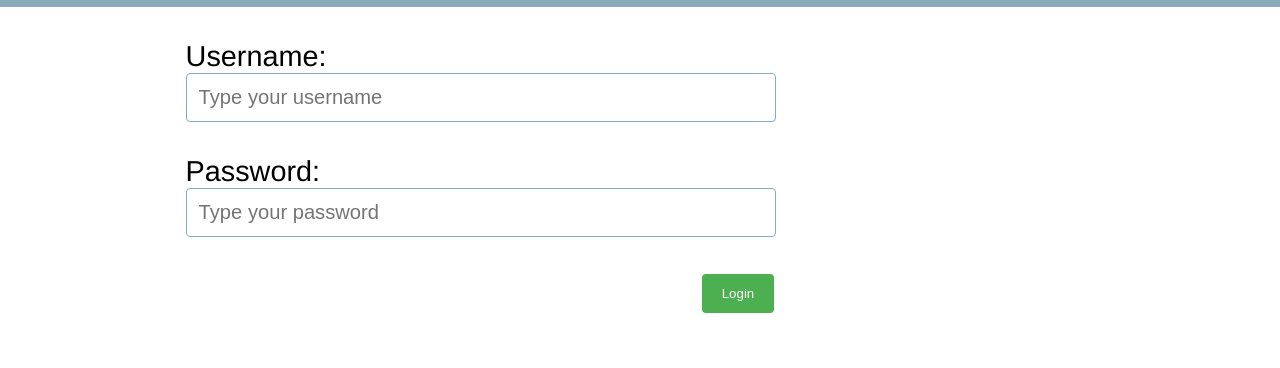
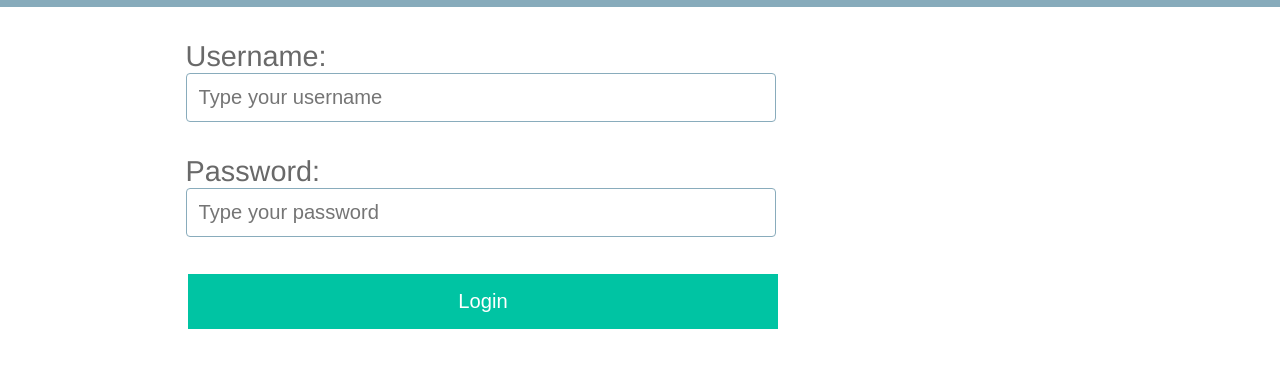
Before and after one commit to longster12/p2u, a plain HTML site: page login.html in a window 1280 px wide. Shown: the part 172-540 px from the top of the page. Drawn offline with Linux system fonts and the light colour scheme.

Commit message:
Login amend

```diff
--- a/css/p2ustyle.css
+++ b/css/p2ustyle.css
@@ -39,6 +39,9 @@
     text-decoration: none;
     margin: 4px 2px;
     cursor: pointer;
+    width:100%;
+    font-size: .7em;
+
 }
 
 .p2u-main__content {
@@ -103,8 +106,7 @@
 }
 
 .p2u-textContent {
-    /* width: 80%; */
-    margin: 15px !important;
+    margin: 0px 15px 15px !important;
     display: block;
     margin: auto;
     color: #000;
@@ -117,7 +119,7 @@
 
 .p2u-textContent p {
     color: #000;
-    font-size: .7em;
+    font-size: 1.2em;
     line-height: 1.5em;
 }
 
@@ -156,6 +158,8 @@
 
 form#form {
     font-size: 1.5em;
+    color: white;
+    margin-bottom: 5px !important;
 }
 /* Style inputs, select elements and textareas */
 input[type=text],input[type=password], select, textarea{
@@ -176,15 +180,7 @@
 }
 
 /* Style the submit button */
-input[type=submit] {
-    background-color: #4CAF50;
-    color: white;
-    padding: 12px 20px;
-    border: none;
-    border-radius: 4px;
-    cursor: pointer;
-    float: right;
-}
+
 
 /* Style the container */
 .container {
@@ -194,6 +190,16 @@
 }
 
 @media (min-width: 601px) {
+    .p2u-textContent p {
+        color: #000;
+        font-size: .7em;
+        line-height: 1.5em;
+    }
+    form#form {
+        font-size: 1.5em;
+        color: dimgrey;
+        margin-bottom: 5px !important;
+    }
     .p2uSummary .p2u-main__content {
         margin-left: 11%;
     }
@@ -236,6 +242,11 @@
     .p2u-main__content {
         width: 50%;
         margin-left: 13%;
+    }
+    form#form {
+        font-size: 1.5em;
+        color: dimgrey;
+        margin-bottom: 5px !important;
     }
 
     .p2uSummary .p2u-main__content {
```
